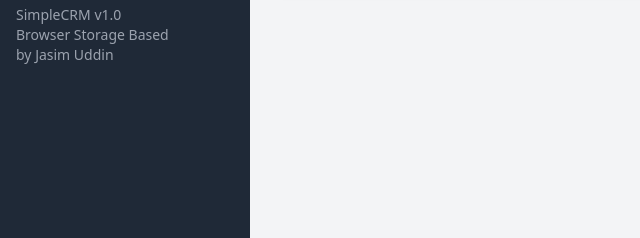
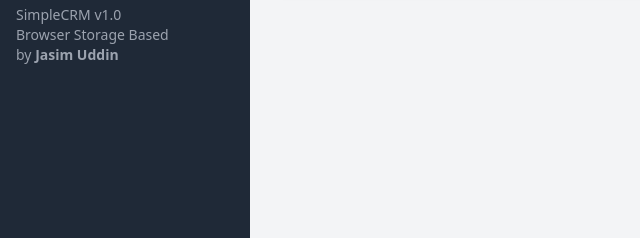
Before and after one commit to jasimuddinevan/CRM, a plain HTML site: page index.html in a window 1280 px wide. Shown: the part 395-633 px from the top of the page, 0-640 px from the left. Drawn offline with nearby package versions, Linux system fonts and the light colour scheme.

Commit message:
Update index.html

```diff
--- a/index.html
+++ b/index.html
@@ -87,7 +87,8 @@
                 <div class="text-sm text-gray-400">
                     <p>SimpleCRM v1.0</p>
                     <p>Browser Storage Based</p>
-                    <p>by <a href="https://www.facebook.com/jasimuddinevan">Jasim Uddin</a> </p>
+                    <be>
+                    <p>by <a href="https://www.facebook.com/jasimuddinevan"> <b>Jasim Uddin</b></a> </p>
                 </div>
             </div>
         </div>
```
